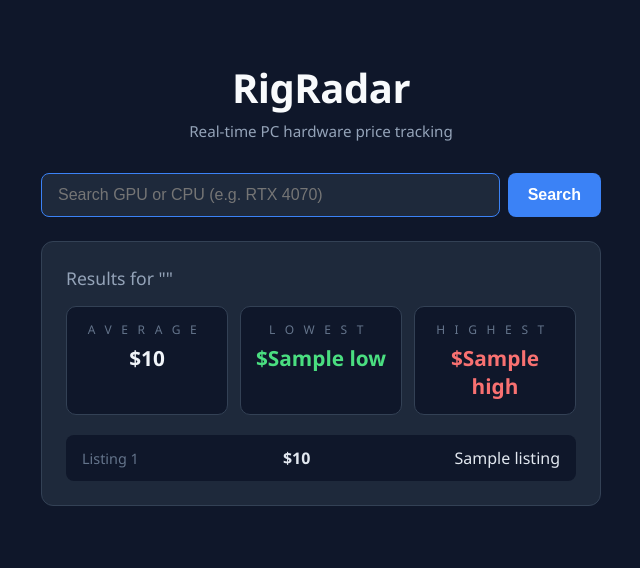
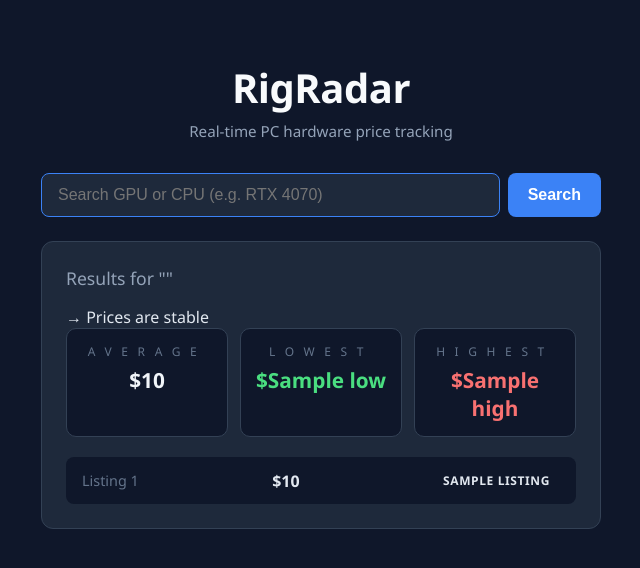
Before and after one commit to Kitfox35/Jackpot-Comp, a Flask app: template templates/index.html in a window 1280 px wide. Shown: the top 568 px of the page, without its empty margins (319-959 px from the left). Run offline with Flask 3, Linux system fonts and the light colour scheme; the template is opened without the code that fills it: most values are stand-ins (such as "Sample title", 1, 10 or a date in 2020).

Commit message:
feat: add price trend indicator (up/down/stable)

```diff
--- a/app.py
+++ b/app.py
@@ -12,6 +12,26 @@ HARDWARE_PRICES = {
     "i9 13900k": [550, 580, 560],
     "ryzen 7 7700x": [290, 310, 300],
 }
+
+def get_trend(prices):
+
+   # Compare first half average vs second half average.
+    #Returns 'up', 'down', or 'stable'.
+
+    if len(prices) < 2:
+        return "stable"
+
+    mid = len(prices) // 2
+    first_half = sum(prices[:mid]) / len(prices[:mid])
+    second_half = sum(prices[mid:]) / len(prices[mid:])
+
+    if second_half > first_half:
+        return "up"
+    elif second_half < first_half:
+        return "down"
+    else:
+        return "stable"
+
 
 def get_price_data(query):
     """Return prices and average for a given hardware inquiry."""
@@ -40,11 +60,15 @@ def get_price_data(query):
             lavel = "Fair"
         listings.append({"price": price, "label": label})
 
+
+    trend = get_trend(prices)
+
     return {
         "listings": listings,  # replaces "prices"
         "avg": avg,
         "low": low,
         "high": high,
+        "trend": trend,
         "error": None,
     }
 
--- a/static/style.css
+++ b/static/style.css
@@ -176,3 +176,29 @@ button:hover {
 /* Color the low/high boxes */
 .stat-box.low .stat-value {color: #4ade80; }   /* green  */
 .stat-box.high .stat-value{ color: #f87171;}   /* green  */
+
+
+/* --- Deal Badges --- */
+.deal-badge {
+    font-size: 0.75rem;
+    font-weight: 600;
+    padding: 3px 10px;
+    border-radius: 99px;
+    text-transform: uppercase;
+    letter-spacing: 0.05em;
+}
+
+.deal-badge.good-deal {
+    background: #14532d;
+    color: #4ade80;
+}
+
+.deal-badge.overpriced {
+    background: #450a0a;
+    color: #f87171;
+}
+
+.deal-badge.fair {
+    background: #1e293b;
+    color: #94a3b8;
+}
--- a/templates/index.html
+++ b/templates/index.html
@@ -35,6 +35,16 @@
     <div class="card results-card">
         <h2>Results for "{{ query | upper }}"</h2>
 
+    <div class="trend-indicator {{result.trend}}">
+        {% if result.trend == "up" %}
+            ↑ Prices trending up
+        {% elif result.trend == "down" %}
+            ↓ Prices trending down
+        {% else %}
+            → Prices are stable
+        {% endif %}
+    </div>
+
         <div class="stats-row">
             <div class="stat-box">
                 <span class="stat-label">Average</span>
```
